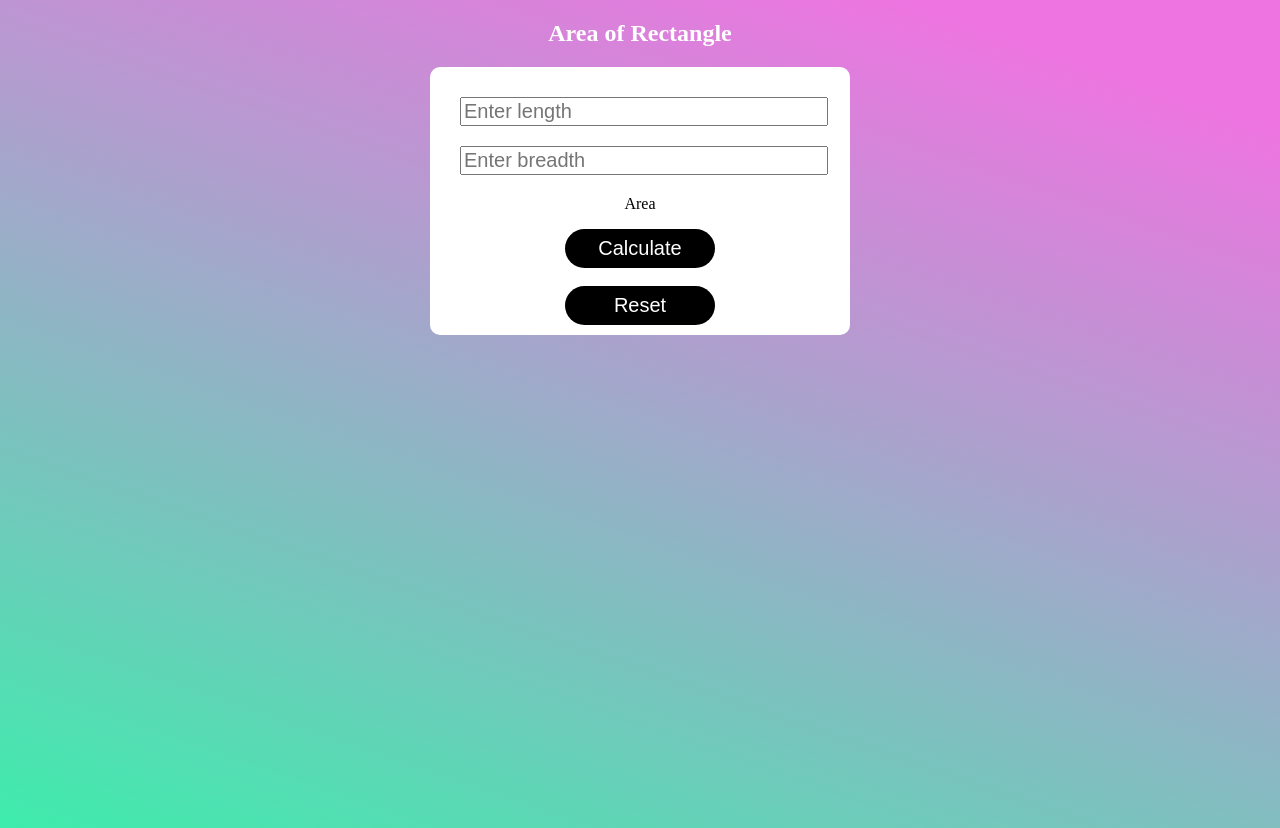
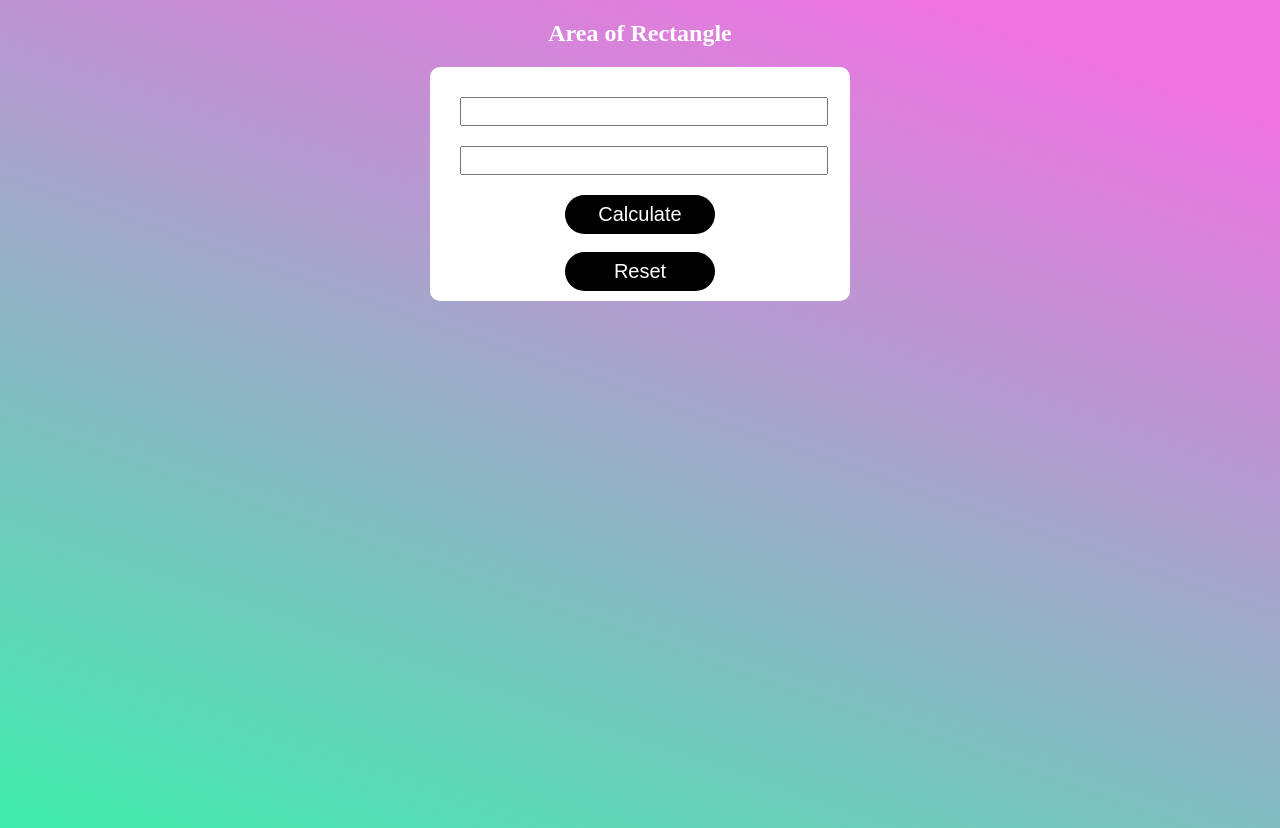
Before and after one commit to NikitaChormale/Addition-, a plain HTML site: page index.html in a window 1280 px wide. Both pictures are taken after a click on the button "Reset". Drawn offline with Linux system fonts and the light colour scheme.

Commit message:
added to reset function

```diff
--- a/index.html
+++ b/index.html
@@ -77,3 +77,19 @@ min-height: 100vh;
             ansElement.innerHTML =`Area : ${area} m<sup>2</sup>` ;
 
         }
+        function Reset(){
+            const input1=document.getElementById("num1");
+            const input2=document.getElementById("num2");
+            const ansElement=document.getElementById("ans");
+
+             input1.value ="  ";
+             input2.value = " ";
+             ansElement.innerText = " ";
+        }
+
+
+
+    </script>
+
+</body>
+</html>
```
